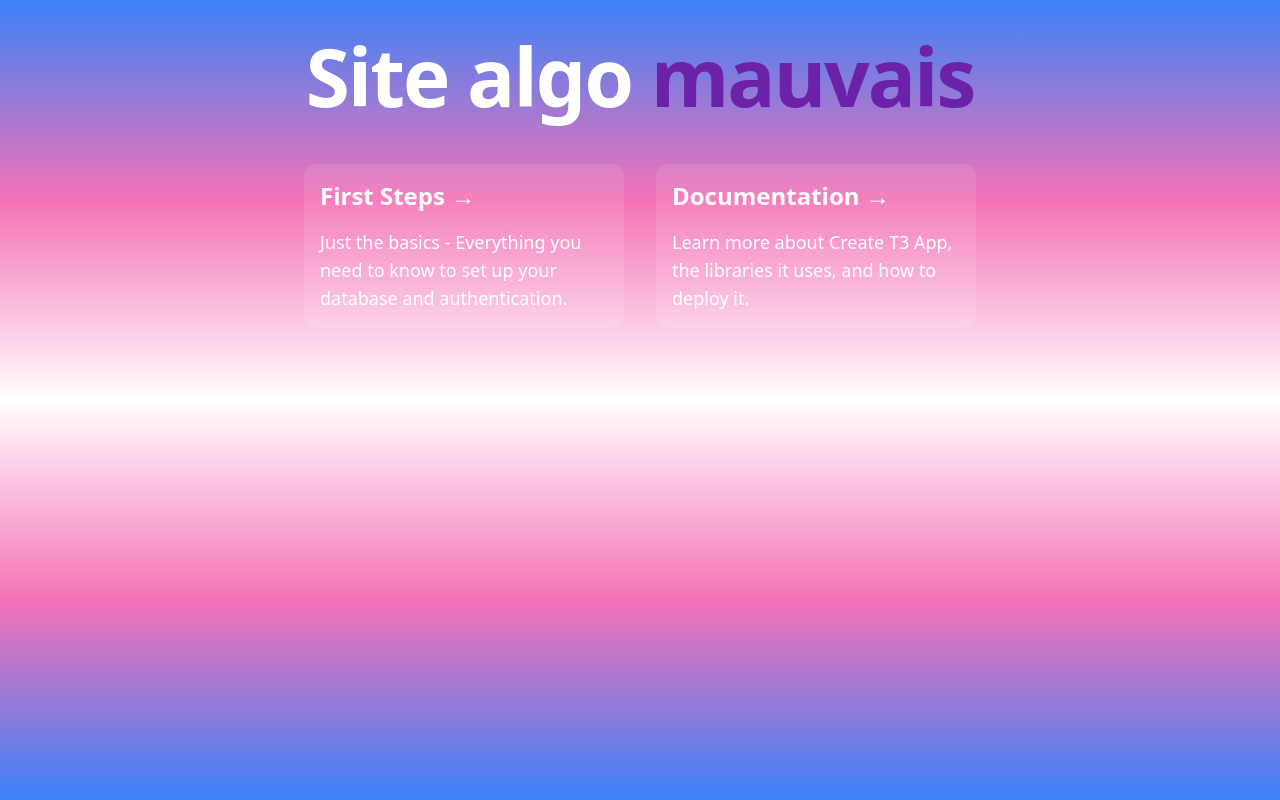
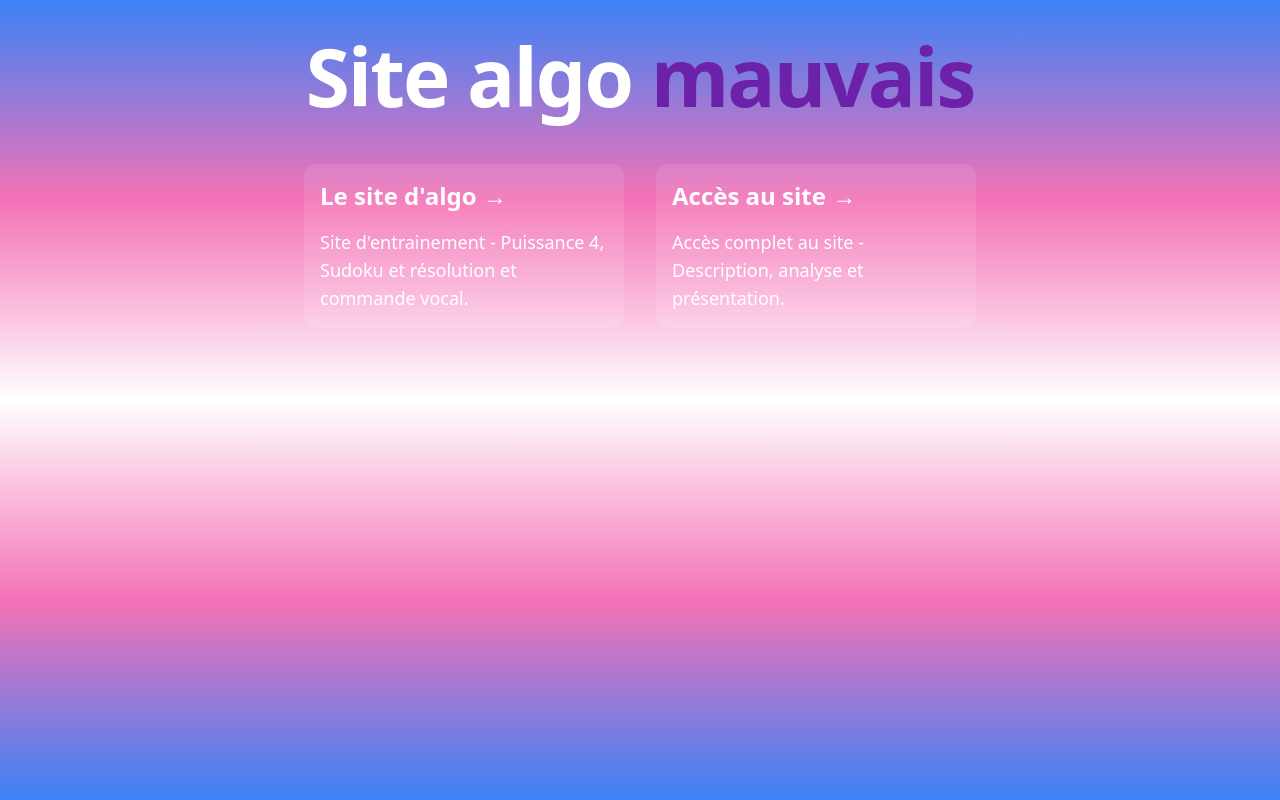
Before and after one commit to IsaakLawell/javascript, a Next.js app: page / in a window 1280 px wide. Built offline with nearby package versions, Linux system fonts and the light colour scheme.

Commit message:
initialisation

```diff
--- a/src/pages/index.tsx
+++ b/src/pages/index.tsx
@@ -19,24 +19,23 @@ const Home: NextPage = () => {
           <div className="grid grid-cols-1 gap-4 sm:grid-cols-2 md:gap-8">
             <Link
               className="flex max-w-xs flex-col gap-4 rounded-xl bg-white/10 p-4 text-white hover:bg-white/20"
-              href="https://create.t3.gg/en/usage/first-steps"
+              href="https://algo-mauvais.vercel.app/"
               target="_blank"
             >
-              <h3 className="text-2xl font-bold">First Steps →</h3>
+              <h3 className="text-2xl font-bold">Le site d'algo →</h3>
               <div className="text-lg">
-                Just the basics - Everything you need to know to set up your
-                database and authentication.
+                Site d'entrainement - Puissance 4, Sudoku et résolution et
+                commande vocal.
               </div>
             </Link>
             <Link
               className="flex max-w-xs flex-col gap-4 rounded-xl bg-white/10 p-4 text-white hover:bg-white/20"
-              href="https://create.t3.gg/en/introduction"
+              href="https://youtu.be/dQw4w9WgXcQ"
               target="_blank"
             >
-              <h3 className="text-2xl font-bold">Documentation →</h3>
+              <h3 className="text-2xl font-bold">Accès au site →</h3>
               <div className="text-lg">
-                Learn more about Create T3 App, the libraries it uses, and how
-                to deploy it.
+                Accès complet au site - Description, analyse et présentation.
               </div>
             </Link>
           </div>
```
